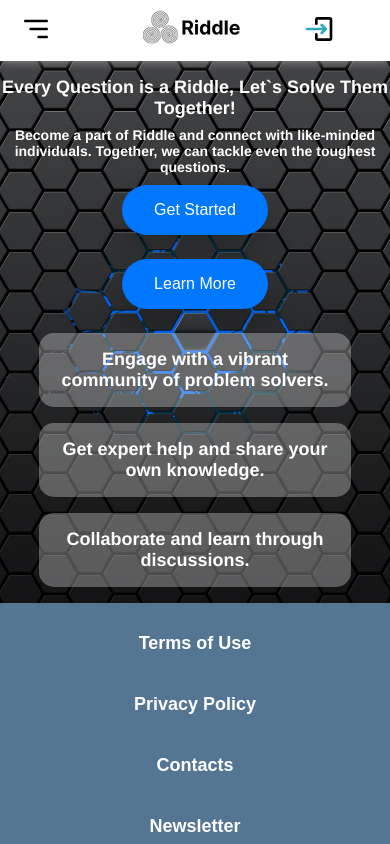
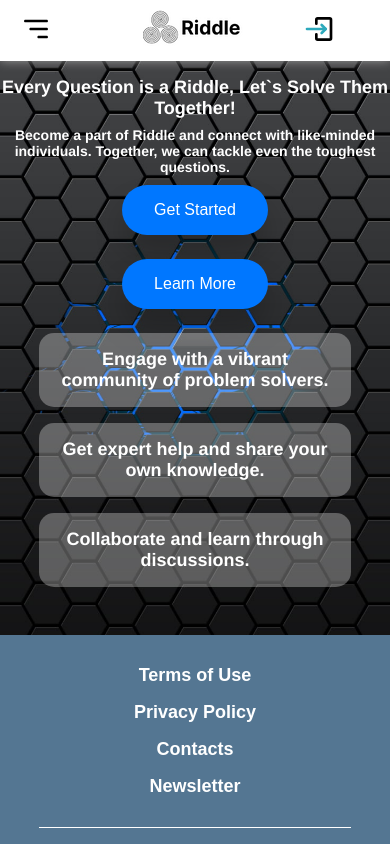
Before and after one commit to paulius-sak/forum-client, a Next.js app: page / in a window 390 px wide. Shown: the top 844 px of the page. Built offline with nearby package versions, Linux system fonts and the light colour scheme; no server answers.

Commit message:
today last commit

```diff
--- a/components/Footer/Footer.module.css
+++ b/components/Footer/Footer.module.css
@@ -50,5 +50,6 @@
 @media only screen and (max-width:576px) {
     .footerList {
         grid-template-columns: 1fr;
+        gap: 1rem;
     }
 }
--- a/styles/Home.module.css
+++ b/styles/Home.module.css
@@ -141,4 +141,7 @@
   .ctaButtons {
     margin-top: 10px;
   }
+  .features {
+    margin-bottom: 2rem;
+  }
 }
```
